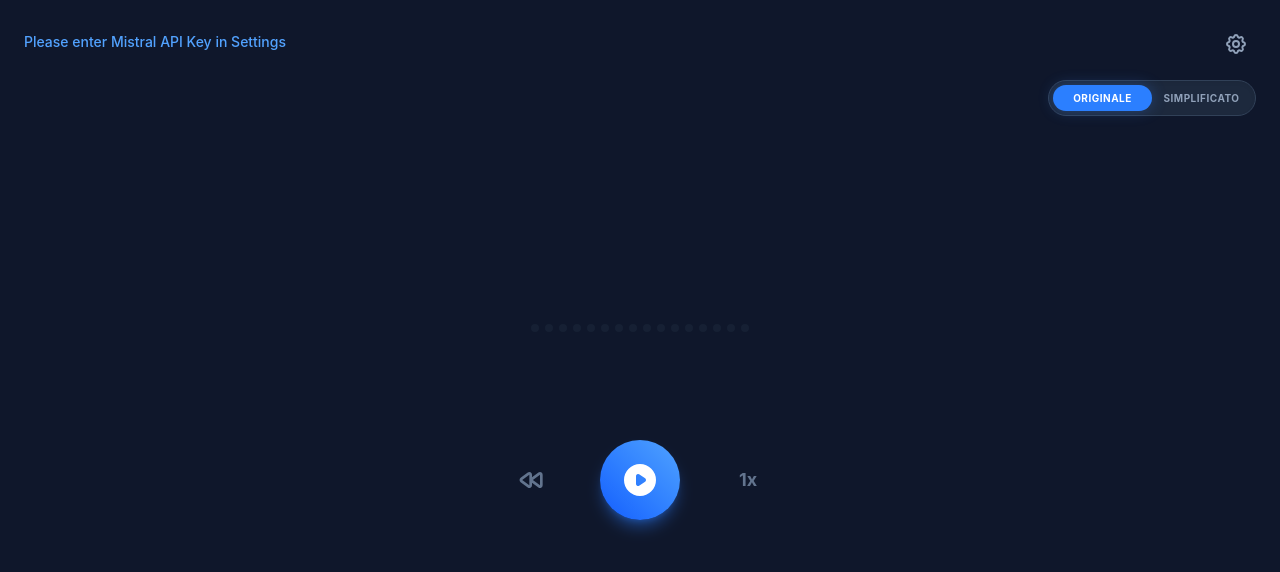
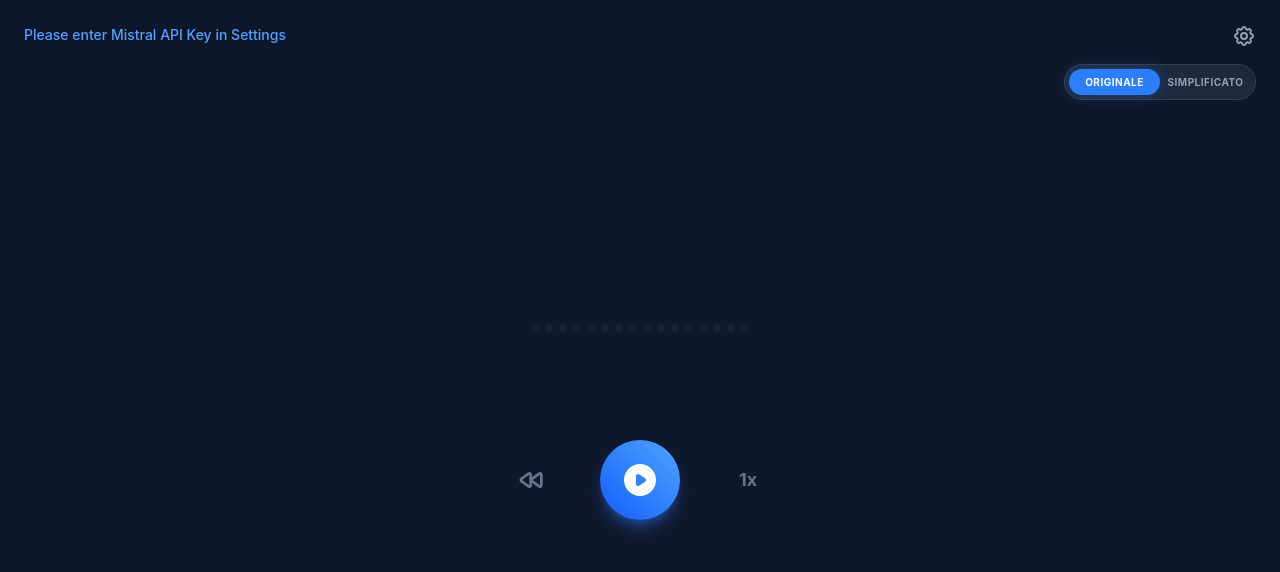
Before and after one commit to efimovnikita/Voce, a React (Vite) app: page / in a window 1280 px wide. Shown: the top 572 px of the page. Built offline with nearby package versions, Linux system fonts and the light colour scheme.

Commit message:
Refactor header positioning for better UI control

```diff
--- a/src/App.jsx
+++ b/src/App.jsx
@@ -258,35 +258,32 @@ function App() {
   return (
     <div className="min-h-screen pb-[env(safe-area-inset-bottom)] bg-slate-900 flex flex-col items-center justify-center relative overflow-hidden">
 
-      {/* Топ-бар */}
-      <header className="absolute top-0 left-0 w-full p-6 z-10 pointer-events-none">
+      {/* Топ-бар с независимым позиционированием элементов */}
+      <header className="absolute top-0 left-0 w-full h-full pointer-events-none z-10">
 
-        {/* Первая строка: Статус слева, Настройки справа */}
-        <div className="flex justify-between items-start w-full mb-4 pointer-events-auto">
-          {/* Статус */}
-          <div className="text-sm font-medium text-slate-300 pr-4 mt-2">
-            <span className={status.includes('Error') || status.includes('error') ? 'text-red-400' : 'text-blue-400'}>
+        {/* Статус: прикреплен слева и сверху, занимает всю ширину экрана кроме зоны кнопки настроек */}
+        <div className="absolute top-6 left-6 right-16 pointer-events-auto">
+          <p className={`text-sm font-medium leading-relaxed drop-shadow-sm ${status.includes('Error') || status.includes('error') ? 'text-red-400' : 'text-blue-400'}`}>
             {status}
-            </span>
+          </p>
         </div>
 
-          {/* Кнопка настроек */}
+        {/* Кнопка настроек: жестко привязана к правому верхнему углу */}
         <button
           onClick={() => setIsSettingsOpen(true)}
-            className="p-2 text-slate-400 hover:text-white transition-colors focus:outline-none shrink-0"
+          className="absolute top-4 right-4 p-2 text-slate-400 hover:text-white transition-colors focus:outline-none pointer-events-auto z-20"
         >
           <svg className="w-6 h-6" fill="none" stroke="currentColor" viewBox="0 0 24 24">
             <path strokeLinecap="round" strokeLinejoin="round" strokeWidth={2} d="M10.325 4.317c.426-1.756 2.924-1.756 3.35 0a1.724 1.724 0 002.573 1.066c1.543-.94 3.31.826 2.37 2.37a1.724 1.724 0 001.065 2.572c1.756.426 1.756 2.924 0 3.35a1.724 1.724 0 00-1.066 2.573c.94 1.543-.826 3.31-2.37 2.37a1.724 1.724 0 00-2.572 1.065c-.426 1.756-2.924 1.756-3.35 0a1.724 1.724 0 00-2.573-1.066c-1.543.94-3.31-.826-2.37-2.37a1.724 1.724 0 00-1.065-2.572c-1.756-.426-1.756-2.924 0-3.35a1.724 1.724 0 001.066-2.573c-.94-1.543.826-3.31 2.37-2.37.996.608 2.296.07 2.572-1.065z" />
             <path strokeLinecap="round" strokeLinejoin="round" strokeWidth={2} d="M15 12a3 3 0 11-6 0 3 3 0 016 0z" />
           </svg>
         </button>
-        </div>
 
-        {/* Вторая строка: Переключатель режимов выровненный по правому краю */}
-        <div className="flex justify-end w-full pointer-events-auto">
+        {/* Слайдер: жестко зафиксирован справа, под кнопкой настроек */}
+        <div className="absolute top-16 right-6 pointer-events-auto z-20">
           <button
             onClick={handleModeToggle}
-            className="relative flex items-center w-52 h-9 rounded-full bg-slate-800 border border-slate-700 p-1 cursor-pointer focus:outline-none shadow-inner"
+            className="relative flex items-center w-48 h-9 rounded-full bg-slate-800 border border-slate-700 p-1 cursor-pointer focus:outline-none shadow-inner"
           >
             {/* Анимированный ползунок фона */}
             <div
@@ -314,6 +311,7 @@ function App() {
             </span>
           </button>
         </div>
+
       </header>
 
       <main className="w-full max-w-sm px-6">
```
Lines whose indentation alone changed are shown as unchanged.
